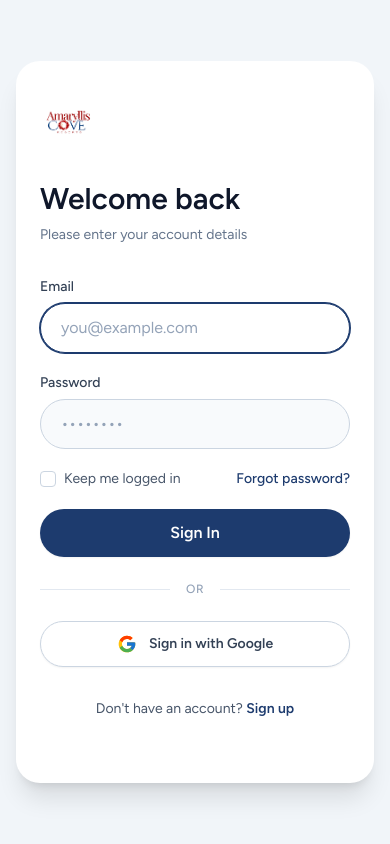
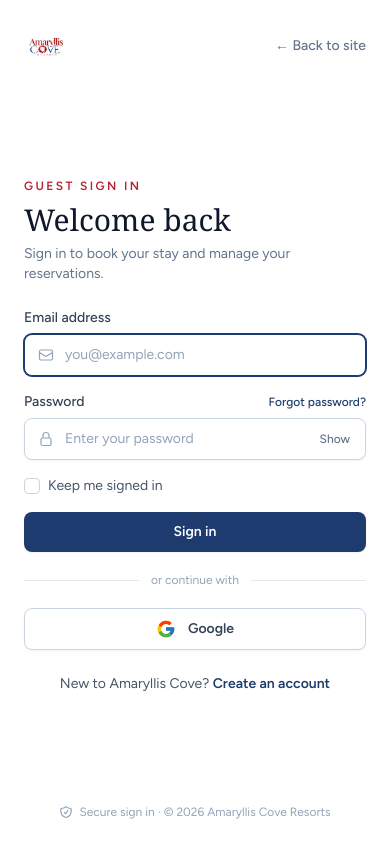
Before and after one commit to paopaoo09/risorts_world, a Laravel app: page /login in a window 390 px wide. Run offline with Laravel 12, Linux system fonts and the light colour scheme; style sheets or scripts are compiled from the project's sources; parts of the project's set-up code (start-up, migrations or seed data) failed here and were passed over; some libraries are stand-ins or nearby versions.

Commit message:
Make login page full-screen and resort-styled
- Switch to a full-height split layout that fits one screen on
  laptops (no scrolling) and stacks cleanly on phones
- Add header with logo and back-to-site link, input icons,
  show/hide password, and a secure sign-in footer
- Add a resort showcase panel with rating badge and booking
  perks; uses public/images/login-hero.jpg when present

Co-Authored-By: Claude Opus 5.5 <noreply@anthropic.com>

```diff
--- a/resources/views/auth/login.blade.php
+++ b/resources/views/auth/login.blade.php
@@ -1,106 +1,167 @@
+@php
+    // Drop a resort photo at public/images/login-hero.jpg and it is used automatically.
+    $hero = file_exists(public_path('images/login-hero.jpg')) ? asset('images/login-hero.jpg') : null;
+@endphp
+
 <x-guest-layout>
-    <div class="min-h-screen bg-slate-100 flex items-center justify-center px-4 py-8 sm:py-12">
-        <div class="w-full max-w-6xl bg-white rounded-3xl shadow-xl overflow-hidden grid lg:grid-cols-2 min-h-[600px]">
+    <div class="min-h-screen lg:h-screen lg:overflow-hidden grid lg:grid-cols-[minmax(0,5fr)_minmax(0,6fr)] bg-white">
 
         {{-- Left: sign-in form --}}
-            <div class="flex flex-col px-6 py-8 sm:px-12 lg:px-16">
-                <a href="{{ url('/') }}" class="inline-block w-fit">
-                    <img src="{{ asset('images/amalogo.png') }}" alt="Amaryllis Cove Resorts" class="h-14 w-auto">
+        <div class="flex flex-col px-6 py-6 sm:px-10 lg:px-14 xl:px-20 lg:overflow-y-auto">
+            <header class="flex items-center justify-between">
+                <a href="{{ url('/') }}" class="inline-block">
+                    <img src="{{ asset('images/amalogo.png') }}" alt="Amaryllis Cove Resorts" class="h-11 w-auto">
                 </a>
+                <a href="{{ url('/') }}" class="text-sm font-medium text-slate-500 hover:text-[#1d3b6e] transition">
+                    &larr; Back to site
+                </a>
+            </header>
 
-                <div class="flex-1 flex items-center">
-                    <div class="w-full max-w-md mx-auto py-8">
-                        <h1 class="text-3xl font-semibold text-slate-900">Welcome back</h1>
-                        <p class="mt-2 text-sm text-slate-500">Please enter your account details</p>
+            <main class="flex-1 flex items-center">
+                <div class="w-full max-w-sm mx-auto py-6">
+                    <p class="text-xs font-semibold uppercase tracking-[0.2em] text-[#b5222f]">Guest sign in</p>
+                    <h1 class="mt-2 text-3xl text-slate-900" style="font-family: Georgia, 'Times New Roman', serif;">Welcome back</h1>
+                    <p class="mt-1.5 text-sm text-slate-500">Sign in to book your stay and manage your reservations.</p>
 
-                        <x-validation-errors class="mt-6" />
+                    <x-validation-errors class="mt-4 text-sm" />
 
                     @session('status')
-                            <div class="mt-6 rounded-lg bg-green-50 px-4 py-3 text-sm font-medium text-green-700">
+                        <div class="mt-4 rounded-lg bg-green-50 px-4 py-2.5 text-sm font-medium text-green-700">
                             {{ $value }}
                         </div>
                     @endsession
 
-                        <form method="POST" action="{{ route('login') }}" class="mt-8 space-y-5">
+                    <form method="POST" action="{{ route('login') }}" class="mt-6 space-y-4">
                         @csrf
 
                         <div>
-                                <label for="email" class="block text-sm font-medium text-slate-700">Email</label>
+                            <label for="email" class="block text-sm font-medium text-slate-700">Email address</label>
+                            <div class="relative mt-1.5">
+                                <svg class="pointer-events-none absolute left-3.5 top-1/2 h-4 w-4 -translate-y-1/2 text-slate-400" fill="none" viewBox="0 0 24 24" stroke="currentColor" stroke-width="1.8" aria-hidden="true">
+                                    <path stroke-linecap="round" stroke-linejoin="round" d="M21.75 6.75v10.5a2.25 2.25 0 0 1-2.25 2.25h-15a2.25 2.25 0 0 1-2.25-2.25V6.75m19.5 0A2.25 2.25 0 0 0 19.5 4.5h-15a2.25 2.25 0 0 0-2.25 2.25m19.5 0v.243a2.25 2.25 0 0 1-1.07 1.916l-7.5 4.615a2.25 2.25 0 0 1-2.36 0L3.32 8.91a2.25 2.25 0 0 1-1.07-1.916V6.75"/>
+                                </svg>
                                 <input id="email" type="email" name="email" value="{{ old('email') }}" required autofocus autocomplete="username"
                                        placeholder="you@example.com"
-                                       class="mt-1.5 block w-full rounded-full border-slate-300 bg-slate-50 px-5 py-3 text-slate-900 placeholder-slate-400 focus:border-[#1d3b6e] focus:bg-white focus:ring-[#1d3b6e]">
+                                       class="block w-full rounded-lg border-slate-300 py-2.5 pl-10 pr-4 text-sm text-slate-900 placeholder-slate-400 shadow-sm focus:border-[#1d3b6e] focus:ring-[#1d3b6e]">
+                            </div>
                         </div>
 
-                            <div>
+                        <div x-data="{ show: false }">
+                            <div class="flex items-center justify-between">
                                 <label for="password" class="block text-sm font-medium text-slate-700">Password</label>
-                                <input id="password" type="password" name="password" required autocomplete="current-password"
-                                       placeholder="••••••••"
-                                       class="mt-1.5 block w-full rounded-full border-slate-300 bg-slate-50 px-5 py-3 text-slate-900 placeholder-slate-400 focus:border-[#1d3b6e] focus:bg-white focus:ring-[#1d3b6e]">
+                                @if (Route::has('password.request'))
+                                    <a href="{{ route('password.request') }}" class="text-xs font-medium text-[#1d3b6e] hover:underline">Forgot password?</a>
+                                @endif
+                            </div>
+                            <div class="relative mt-1.5">
+                                <svg class="pointer-events-none absolute left-3.5 top-1/2 h-4 w-4 -translate-y-1/2 text-slate-400" fill="none" viewBox="0 0 24 24" stroke="currentColor" stroke-width="1.8" aria-hidden="true">
+                                    <path stroke-linecap="round" stroke-linejoin="round" d="M16.5 10.5V6.75a4.5 4.5 0 1 0-9 0v3.75m-.75 11.25h10.5a2.25 2.25 0 0 0 2.25-2.25v-6.75a2.25 2.25 0 0 0-2.25-2.25H6.75a2.25 2.25 0 0 0-2.25 2.25v6.75a2.25 2.25 0 0 0 2.25 2.25Z"/>
+                                </svg>
+                                <input id="password" :type="show ? 'text' : 'password'" type="password" name="password" required autocomplete="current-password"
+                                       placeholder="Enter your password"
+                                       class="block w-full rounded-lg border-slate-300 py-2.5 pl-10 pr-16 text-sm text-slate-900 placeholder-slate-400 shadow-sm focus:border-[#1d3b6e] focus:ring-[#1d3b6e]">
+                                <button type="button" @click="show = !show"
+                                        class="absolute right-2 top-1/2 -translate-y-1/2 rounded px-2 py-1 text-xs font-medium text-slate-500 hover:text-slate-800"
+                                        x-text="show ? 'Hide' : 'Show'">Show</button>
+                            </div>
                         </div>
 
-                            <div class="flex items-center justify-between">
                         <label for="remember_me" class="flex items-center gap-2 text-sm text-slate-600">
                             <input id="remember_me" type="checkbox" name="remember"
                                    class="rounded border-slate-300 text-[#1d3b6e] focus:ring-[#1d3b6e]">
-                                    Keep me logged in
+                            Keep me signed in
                         </label>
 
-                                @if (Route::has('password.request'))
-                                    <a href="{{ route('password.request') }}" class="text-sm font-medium text-[#1d3b6e] hover:underline">
-                                        Forgot password?
-                                    </a>
-                                @endif
-                            </div>
-
                         <button type="submit"
-                                    class="w-full rounded-full bg-[#1d3b6e] px-5 py-3 text-base font-semibold text-white shadow-sm transition hover:bg-[#152c54] focus:outline-none focus:ring-2 focus:ring-[#1d3b6e] focus:ring-offset-2">
-                                Sign In
+                                class="w-full rounded-lg bg-[#1d3b6e] px-5 py-2.5 text-sm font-semibold text-white shadow-sm transition hover:bg-[#152c54] focus:outline-none focus:ring-2 focus:ring-[#1d3b6e] focus:ring-offset-2">
+                            Sign in
                         </button>
                     </form>
 
-                        {{-- Divider --}}
-                        <div class="my-6 flex items-center gap-4">
+                    <div class="my-5 flex items-center gap-3">
                         <div class="h-px flex-1 bg-slate-200"></div>
-                            <span class="text-xs font-medium uppercase tracking-wider text-slate-400">or</span>
+                        <span class="text-xs text-slate-400">or continue with</span>
                         <div class="h-px flex-1 bg-slate-200"></div>
                     </div>
 
-                        {{-- Google sign-in --}}
                     <a href="{{ route('auth.google') }}"
-                           class="flex w-full items-center justify-center gap-3 rounded-full border border-slate-300 bg-white px-5 py-3 text-sm font-semibold text-slate-700 shadow-sm transition hover:bg-slate-50 focus:outline-none focus:ring-2 focus:ring-slate-300 focus:ring-offset-2">
+                       class="flex w-full items-center justify-center gap-3 rounded-lg border border-slate-300 bg-white px-5 py-2.5 text-sm font-semibold text-slate-700 shadow-sm transition hover:bg-slate-50 focus:outline-none focus:ring-2 focus:ring-slate-300 focus:ring-offset-2">
                         <svg class="h-5 w-5" viewBox="0 0 48 48" aria-hidden="true">
                             <path fill="#FFC107" d="M43.6 20.5H42V20H24v8h11.3C33.7 32.7 29.2 36 24 36c-6.6 0-12-5.4-12-12s5.4-12 12-12c3.1 0 5.8 1.2 7.9 3.1l5.7-5.7C34 6.1 29.3 4 24 4 12.9 4 4 12.9 4 24s8.9 20 20 20 20-8.9 20-20c0-1.3-.1-2.4-.4-3.5z"/>
                             <path fill="#FF3D00" d="m6.3 14.7 6.6 4.8C14.7 15.1 19 12 24 12c3.1 0 5.8 1.2 7.9 3.1l5.7-5.7C34 6.1 29.3 4 24 4 16.3 4 9.7 8.3 6.3 14.7z"/>
                             <path fill="#4CAF50" d="M24 44c5.2 0 9.9-2 13.4-5.2l-6.2-5.2C29.2 35.1 26.7 36 24 36c-5.2 0-9.6-3.3-11.3-7.9l-6.5 5C9.5 39.6 16.2 44 24 44z"/>
                             <path fill="#1976D2" d="M43.6 20.5H42V20H24v8h11.3c-.8 2.2-2.2 4.2-4.1 5.6l6.2 5.2C37 39.2 44 34 44 24c0-1.3-.1-2.4-.4-3.5z"/>
                         </svg>
-                            Sign in with Google
+                        Google
                     </a>
 
                     @if (Route::has('register'))
-                            <p class="mt-8 text-center text-sm text-slate-600">
-                                Don't have an account?
-                                <a href="{{ route('register') }}" class="font-semibold text-[#1d3b6e] hover:underline">Sign up</a>
+                        <p class="mt-6 text-center text-sm text-slate-600">
+                            New to Amaryllis Cove?
+                            <a href="{{ route('register') }}" class="font-semibold text-[#1d3b6e] hover:underline">Create an account</a>
                         </p>
                     @endif
                 </div>
-                </div>
+            </main>
+
+            <footer class="flex items-center justify-center gap-1.5 text-xs text-slate-400">
+                <svg class="h-3.5 w-3.5" fill="none" viewBox="0 0 24 24" stroke="currentColor" stroke-width="2" aria-hidden="true">
+                    <path stroke-linecap="round" stroke-linejoin="round" d="M9 12.75 11.25 15 15 9.75m-3-7.036A11.959 11.959 0 0 1 3.598 6 11.99 11.99 0 0 0 3 9.749c0 5.592 3.824 10.29 9 11.623 5.176-1.332 9-6.03 9-11.622 0-1.31-.21-2.571-.598-3.751h-.152c-3.196 0-6.1-1.248-8.25-3.285Z"/>
+                </svg>
+                Secure sign in &middot; &copy; {{ date('Y') }} Amaryllis Cove Resorts
+            </footer>
         </div>
 
-            {{-- Right: resort visual. Swap the gradient for a photo by adding
-                 bg-[url('/images/your-photo.jpg')] bg-cover bg-center to this div. --}}
-            <div class="relative hidden lg:flex items-end bg-gradient-to-br from-[#1d3b6e] via-[#24508f] to-[#0f2547] p-12">
-                <div class="absolute inset-0 bg-gradient-to-t from-black/40 to-transparent"></div>
-                <div class="relative text-white">
-                    <p class="text-sm font-medium uppercase tracking-[0.2em] text-white/70">Amaryllis Cove Resorts</p>
-                    <h2 class="mt-3 text-4xl font-semibold leading-tight" style="font-family: Georgia, 'Times New Roman', serif;">
-                        Your escape to the<br>coast starts here.
+        {{-- Right: resort showcase --}}
+        <aside class="relative hidden lg:block overflow-hidden bg-[#0f2547]">
+            @if ($hero)
+                <img src="{{ $hero }}" alt="" class="absolute inset-0 h-full w-full object-cover">
+            @else
+                {{-- Placeholder scene until a real photo is added --}}
+                <div class="absolute inset-0 bg-gradient-to-b from-[#f6c27a] via-[#e78a6a] to-[#1d3b6e]"></div>
+                <div class="absolute left-1/2 top-[38%] h-40 w-40 -translate-x-1/2 rounded-full bg-[#ffe3a8]/80 blur-[2px]"></div>
+                <svg class="absolute bottom-0 left-0 w-full" viewBox="0 0 1440 520" preserveAspectRatio="none" aria-hidden="true">
+                    <path fill="#2a5a94" fill-opacity=".85" d="M0 220c160-40 320-40 480 0s320 40 480 0 320-40 480 0v300H0Z"/>
+                    <path fill="#1d3b6e" d="M0 300c180-50 360-50 540 0s360 50 540 0 270-40 360-20v240H0Z"/>
+                    <path fill="#0f2547" d="M0 390c200-40 400-40 600 0s400 40 600 0 180-25 240-15v145H0Z"/>
+                </svg>
+            @endif
+
+            <div class="absolute inset-0 bg-gradient-to-t from-[#0b1b36]/90 via-[#0b1b36]/30 to-transparent"></div>
+
+            {{-- Rating badge --}}
+            <div class="absolute right-8 top-8 flex items-center gap-3 rounded-xl bg-white/15 px-4 py-2.5 text-white backdrop-blur-md ring-1 ring-white/25">
+                <div class="flex text-[#ffd166]">
+                    @for ($i = 0; $i < 5; $i++)
+                        <svg class="h-4 w-4" viewBox="0 0 20 20" fill="currentColor" aria-hidden="true"><path d="M9.05 2.93c.3-.92 1.6-.92 1.9 0l1.07 3.29a1 1 0 0 0 .95.69h3.46c.97 0 1.37 1.24.59 1.81l-2.8 2.03a1 1 0 0 0-.36 1.12l1.07 3.29c.3.92-.75 1.69-1.54 1.12l-2.8-2.03a1 1 0 0 0-1.17 0l-2.8 2.03c-.78.57-1.83-.2-1.53-1.12l1.07-3.29a1 1 0 0 0-.36-1.12L2.98 8.72c-.78-.57-.38-1.81.59-1.81h3.46a1 1 0 0 0 .95-.69l1.07-3.29Z"/></svg>
+                    @endfor
+                </div>
+                <span class="text-sm font-medium">Beachfront resort</span>
+            </div>
+
+            <div class="absolute inset-x-0 bottom-0 p-10 xl:p-14 text-white">
+                <h2 class="max-w-lg text-4xl xl:text-5xl leading-tight" style="font-family: Georgia, 'Times New Roman', serif;">
+                    Wake up to the sound of the sea.
                 </h2>
-                    <p class="mt-4 max-w-sm text-white/80">
-                        Book rooms, amenities and packages, and manage your stays in one place.
+                <p class="mt-3 max-w-md text-white/80">
+                    Rooms, villas, amenities and packages, all bookable in a few clicks.
                 </p>
+
+                <ul class="mt-8 grid max-w-xl grid-cols-3 gap-4 border-t border-white/20 pt-6 text-sm">
+                    <li>
+                        <p class="font-semibold">Best rate</p>
+                        <p class="text-white/70">when you book direct</p>
+                    </li>
+                    <li>
+                        <p class="font-semibold">Instant confirmation</p>
+                        <p class="text-white/70">for every reservation</p>
+                    </li>
+                    <li>
+                        <p class="font-semibold">Manage anytime</p>
+                        <p class="text-white/70">view or change bookings</p>
+                    </li>
+                </ul>
             </div>
-            </div>
-        </div>
+        </aside>
     </div>
 </x-guest-layout>
```
Lines whose indentation alone changed are shown as unchanged.
